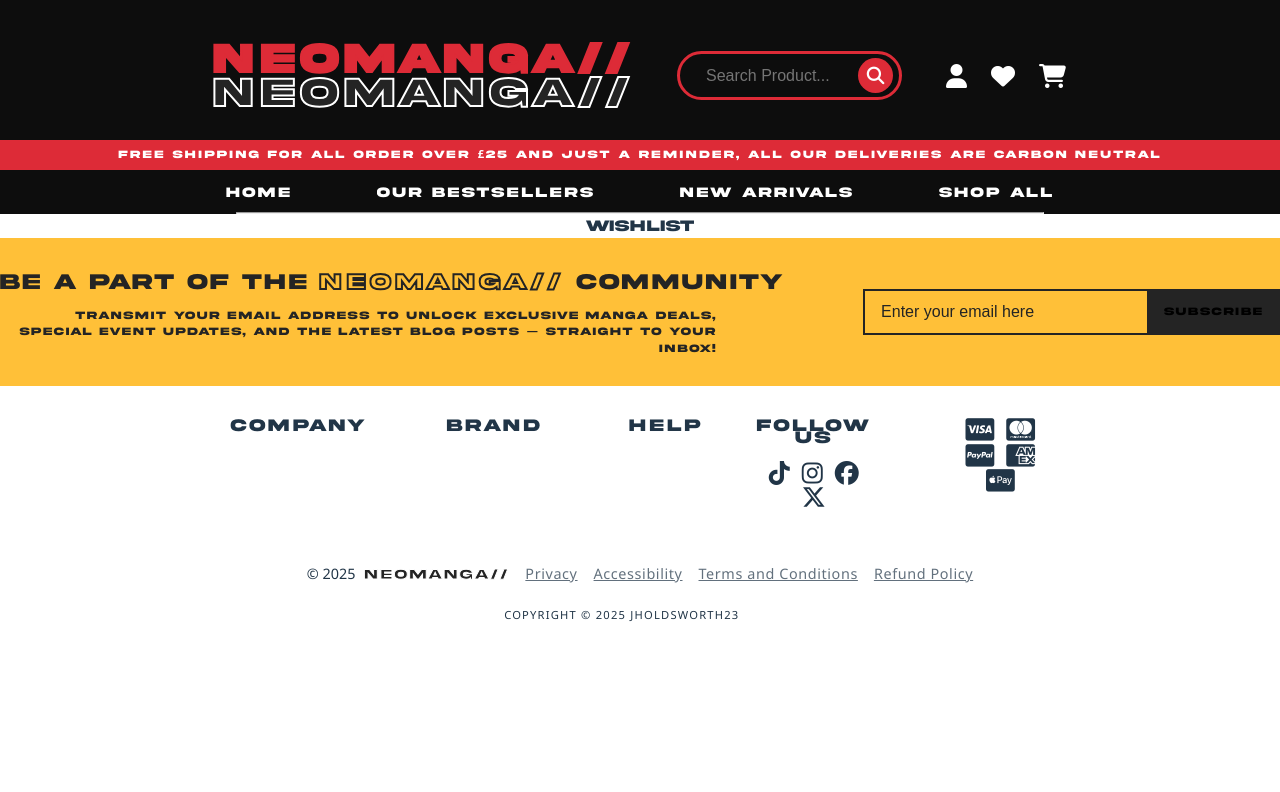
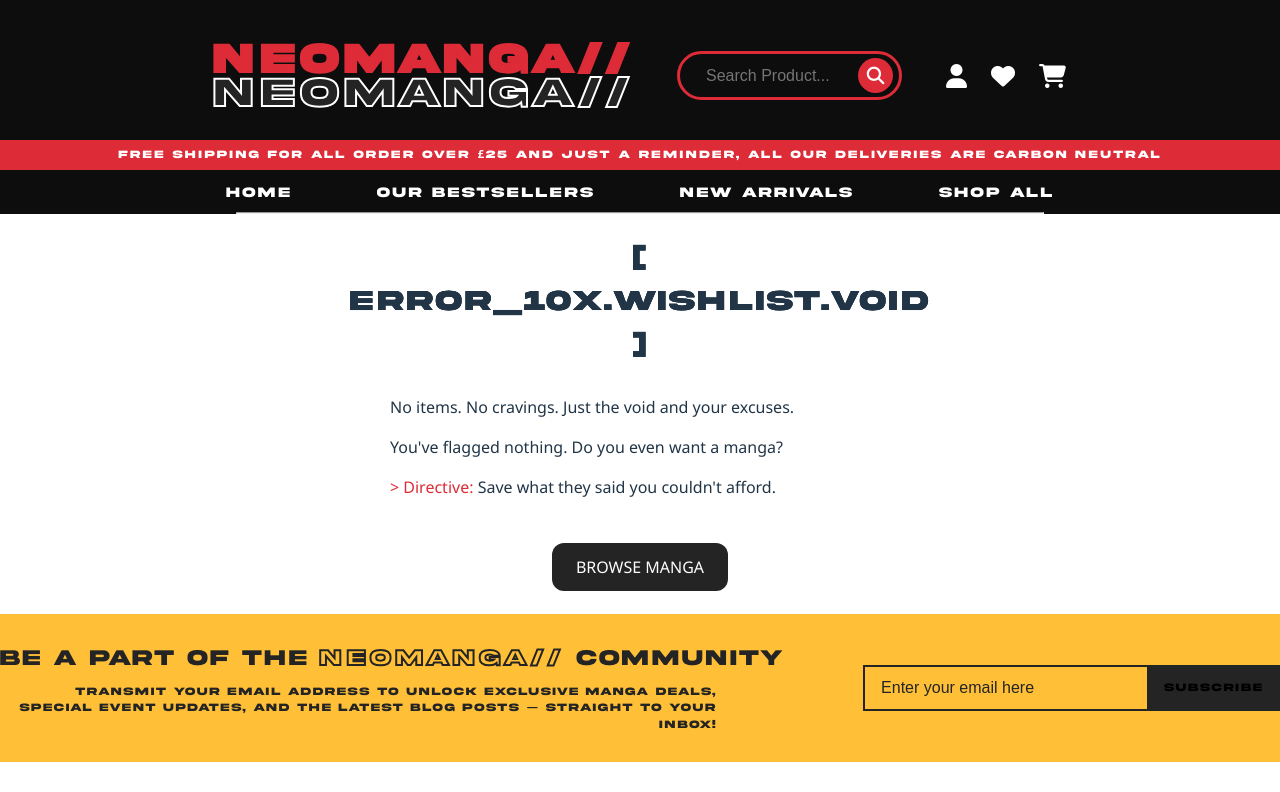
Before and after one commit to jpholdsworth/neomanga, a React (Vite) app: page /wishlist in a window 1280 px wide. Shown: the top 792 px of the page. Built offline with nearby package versions, Linux system fonts and the light colour scheme.

Commit message:
add error message and display manga from the wishlist when there is an item in the array

```diff
--- a/src/component/shopping-cart.jsx
+++ b/src/component/shopping-cart.jsx
@@ -83,7 +83,6 @@
                         <p>Just the void staring back — cold, endless, waiting . . .</p>
                         <p>Load your arsenal before the silence consumes you</p>
                         <p><span>&gt; Directive:</span> Dive into a new universe</p>
-
                     </div>
                     <Link to="/shop-all" className="browse-btn">BROWSE MANGA</Link>
                 </div>
--- a/src/component/wishlist.jsx
+++ b/src/component/wishlist.jsx
@@ -1,11 +1,39 @@
-// import { useOutletContext } from "react-router-dom";
+import { useOutletContext, Link } from "react-router-dom";
+import "../styles/shopping-cart.css";
 
 export default function Wishlist() {
-    // const { wishlist } = useOutletContext();
+    const { wishlist } = useOutletContext();
 
-    return (
-        <div className="wishlist-container">
-            WISHLIST
-        </div>
-    )
+    if (wishlist.length) {
+         return (
+            <div className="wishlist-container">
+                <h1 className="wishlist-title">Your Wishlist</h1>
+                <div className="items">
+                    {wishlist.map(product => (
+                        <div key={product.id} className="wishlist-item">
+                            {product.title}
+                        </div>
+                    ))}
+                </div>
+            </div>
+        );
+    } else {
+        return (
+            <div className="wishlist-container">
+                <div className="no-item">
+                    <div className="glitch">
+                        <span>[ ERROR_10X.WISHLIST.VOID ]</span>
+                        <span>[ ERROR_10X.WISHLIST.VOID ]</span>
+                        <span>[ ERROR_10X.WISHLIST.VOID ]</span>
+                    </div>
+                    <div className="no-item-text">
+                        <p>No items. No cravings. Just the void and your excuses.</p>
+                        <p>You've flagged nothing. Do you even want a manga?</p>
+                        <p><span>&gt; Directive:</span> Save what they said you couldn't afford.</p>
+                    </div>
+                    <Link to="/shop-all" className="browse-btn">BROWSE MANGA</Link>
+                </div>
+            </div>
+        );
+    }
 }
```
